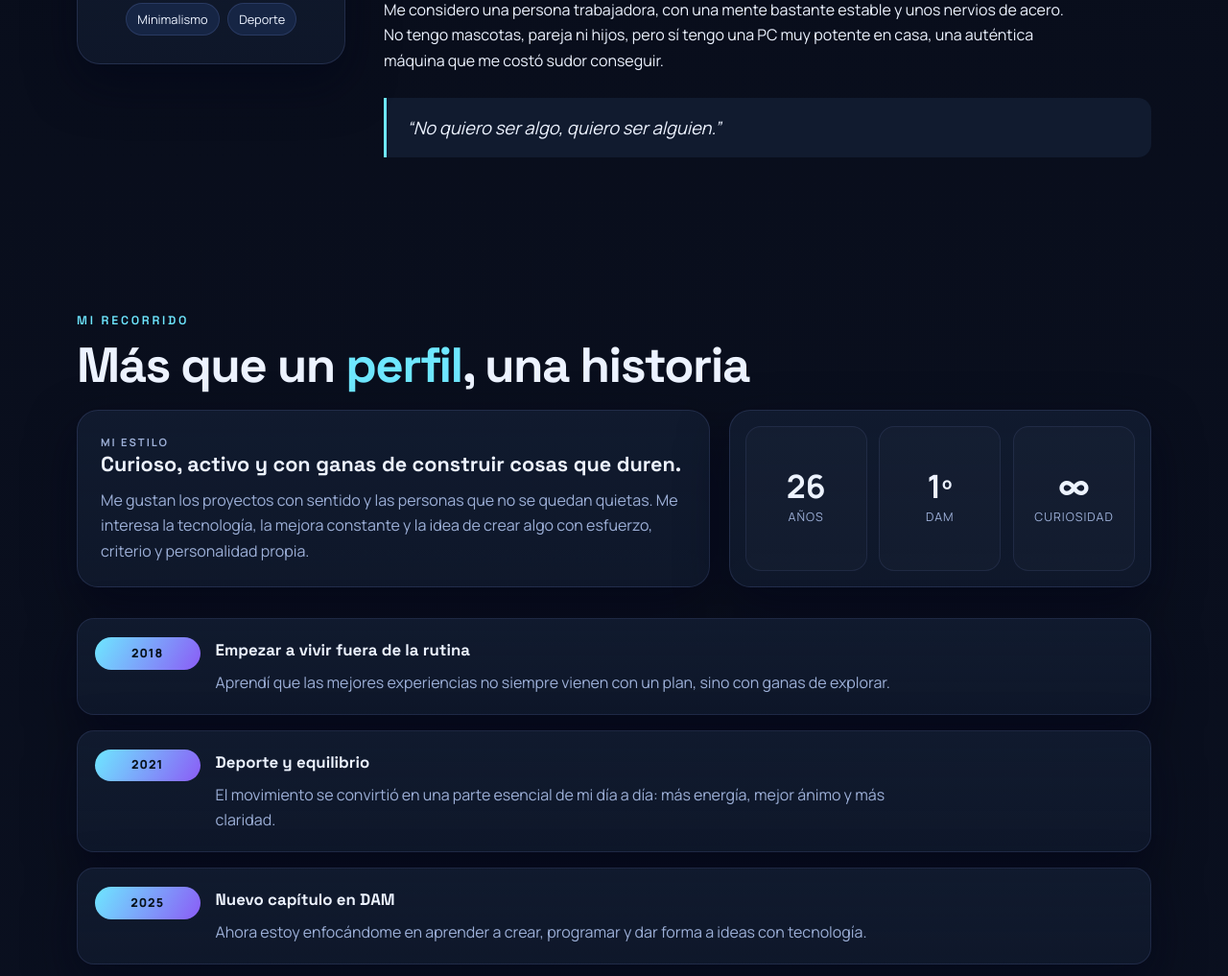
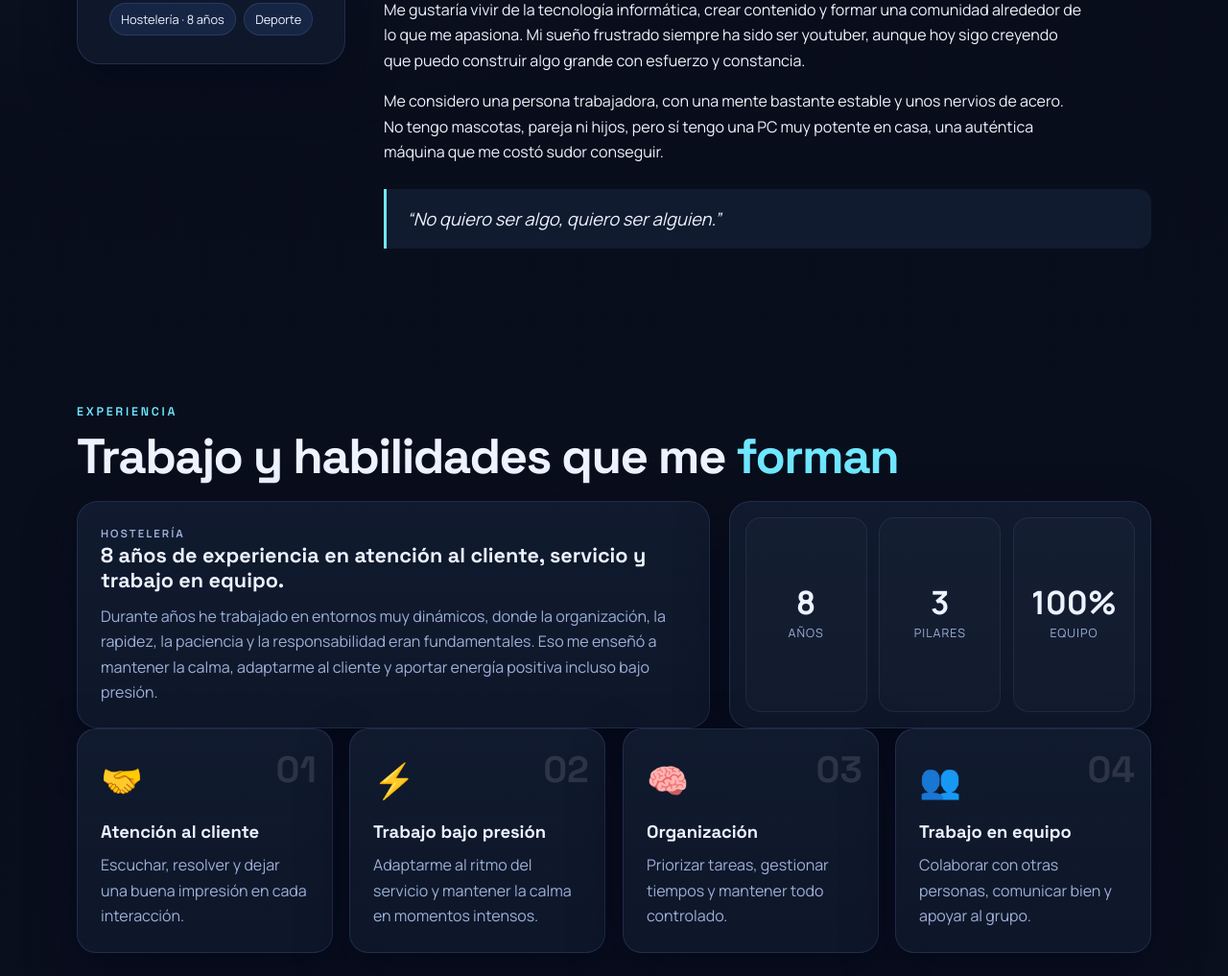
Before and after one commit to Davidpino19/mi-web, a plain HTML site: page index.html in a window 1280 px wide. Shown: the part 1603-2620 px from the top of the page at 96% size. Drawn offline with Linux system fonts and the light colour scheme; no server answers.

Commit message:
Actualizar perfil con experiencia en hostelería

```diff
--- a/index.html
+++ b/index.html
@@ -140,17 +140,56 @@
           </div>
           <h3>David Pino</h3>
           <p class="id-role">Estudiante · 1º DAM</p>
-          <ul class="id-chips"><li>26 años</li><li>IES Simarro</li><li>Minimalismo</li><li>Deporte</li></ul>
+          <ul class="id-chips"><li>26 años</li><li>IES Simarro</li><li>Hostelería · 8 años</li><li>Deporte</li></ul>
         </aside>
 
         <div class="about-copy">
           <p class="kicker reveal">Sobre mí</p>
           <h2 class="reveal">Una sola frase <span class="hl">no define</span> a nadie.</h2>
           <p class="reveal">Soy David Pino, del ciclo de 1º DAM del IES Simarro. Me apasiona el fútbol, el deporte en general y, en su día, fui campeón de ajedrez en mi colegio durante toda la ESO.</p>
+          <p class="reveal">Durante ocho años trabajé en hostelería, una etapa que me enseñó a trabajar bajo presión, cuidar a la gente, resolver problemas en tiempo real y mantener la calma en entornos exigentes. Esa experiencia me formó como persona y como profesional.</p>
           <p class="reveal">Me gustaría vivir de la tecnología informática, crear contenido y formar una comunidad alrededor de lo que me apasiona. Mi sueño frustrado siempre ha sido ser youtuber, aunque hoy sigo creyendo que puedo construir algo grande con esfuerzo y constancia.</p>
           <p class="reveal">Me considero una persona trabajadora, con una mente bastante estable y unos nervios de acero. No tengo mascotas, pareja ni hijos, pero sí tengo una PC muy potente en casa, una auténtica máquina que me costó sudor conseguir.</p>
           <blockquote class="reveal">“No quiero ser algo, quiero ser alguien.”</blockquote>
         </div>
+      </div>
+    </section>
+
+    <!-- ===================== EXPERIENCIA PROFESSIONAL ===================== -->
+    <section id="experiencia" class="section">
+      <div class="section-inner">
+        <p class="kicker reveal">Experiencia</p>
+        <h2 class="reveal">Trabajo y habilidades que me <span class="hl">forman</span></h2>
+
+        <div class="story-layout">
+          <div class="story-card reveal">
+            <p class="mini-label">Hostelería</p>
+            <h3>8 años de experiencia en atención al cliente, servicio y trabajo en equipo.</h3>
+            <p>Durante años he trabajado en entornos muy dinámicos, donde la organización, la rapidez, la paciencia y la responsabilidad eran fundamentales. Eso me enseñó a mantener la calma, adaptarme al cliente y aportar energía positiva incluso bajo presión.</p>
+          </div>
+
+          <div class="stats-strip reveal" aria-label="Habilidades profesionales">
+            <div>
+              <strong>8</strong>
+              <span>años</span>
+            </div>
+            <div>
+              <strong>3</strong>
+              <span>pilares</span>
+            </div>
+            <div>
+              <strong>100%</strong>
+              <span>equipo</span>
+            </div>
+          </div>
+        </div>
+
+        <ul class="cards">
+          <li class="card reveal" tabindex="0"><span class="card-num">01</span><span class="card-emoji">🤝</span><h3>Atención al cliente</h3><p>Escuchar, resolver y dejar una buena impresión en cada interacción.</p></li>
+          <li class="card reveal" tabindex="0"><span class="card-num">02</span><span class="card-emoji">⚡</span><h3>Trabajo bajo presión</h3><p>Adaptarme al ritmo del servicio y mantener la calma en momentos intensos.</p></li>
+          <li class="card reveal" tabindex="0"><span class="card-num">03</span><span class="card-emoji">🧠</span><h3>Organización</h3><p>Priorizar tareas, gestionar tiempos y mantener todo controlado.</p></li>
+          <li class="card reveal" tabindex="0"><span class="card-num">04</span><span class="card-emoji">👥</span><h3>Trabajo en equipo</h3><p>Colaborar con otras personas, comunicar bien y apoyar al grupo.</p></li>
+        </ul>
       </div>
     </section>
 
@@ -253,7 +292,7 @@
 
         <ul class="cards">
           <li class="card reveal" tabindex="0"><span class="card-num">01</span><span class="card-emoji">✈️</span><h3>Viajar</h3><p>Conocer sitios, cambiar de rutina y aprender fuera de casa.</p></li>
-          <li class="card reveal" tabindex="0"><span class="card-num">02</span><span class="card-emoji">🌱</span><h3>Disfrutar mi juventud</h3><p>Aprovechar el momento, vivir experiencias y no correr tanto.</p></li>
+          <li class="card reveal" tabindex="0"><span class="card-num">02</span><span class="card-emoji">�</span><h3>Hostelería</h3><p>8 años trabajando en un sector exigente, cercano y muy humano.</p></li>
           <li class="card reveal" tabindex="0"><span class="card-num">03</span><span class="card-emoji">🏃</span><h3>Hacer deporte</h3><p>Mantenerme activo siempre que puedo, como equilibrio personal.</p></li>
           <li class="card reveal" tabindex="0"><span class="card-num">04</span><span class="card-emoji">💻</span><h3>Formación en DAM</h3><p>1º de Desarrollo de Aplicaciones Multiplataforma en el IES Simarro.</p></li>
         </ul>
```
